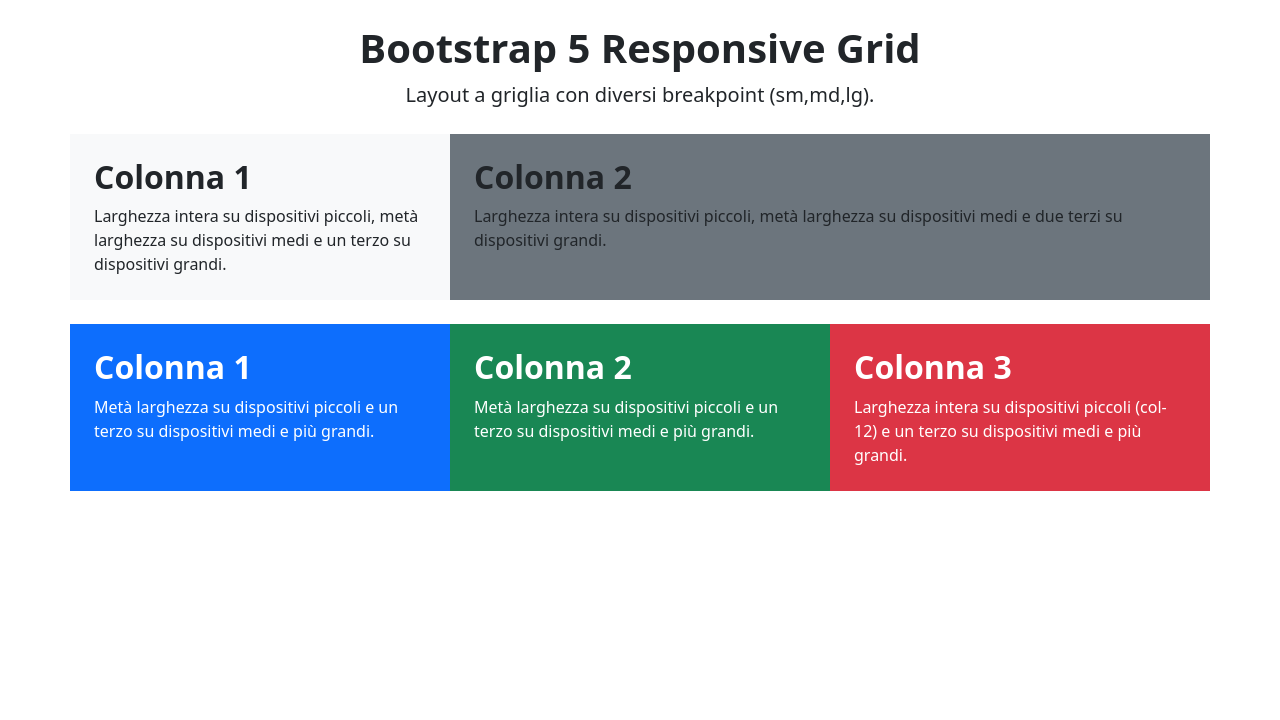
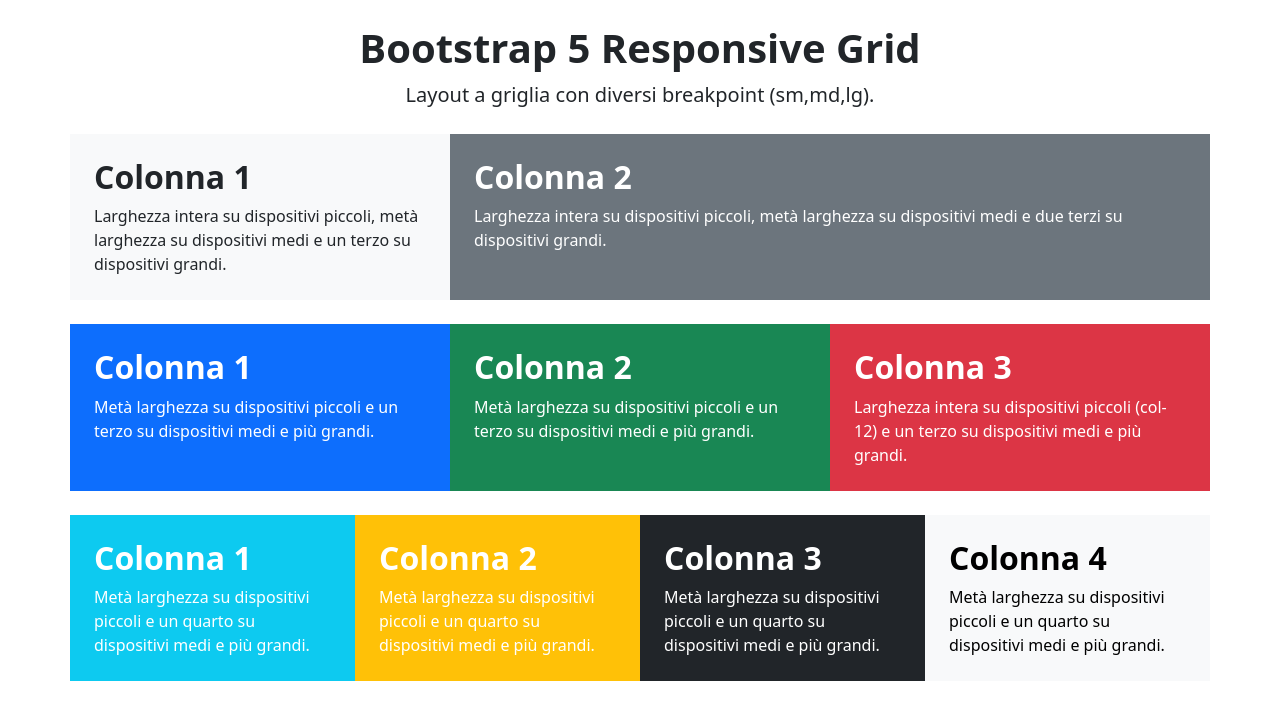
Before and after one commit to mannuccimattia/htmlcss-bootstrap-layout, a plain HTML site: page index.html in a window 1280 px wide. Drawn offline with nearby package versions, Linux system fonts and the light colour scheme.

Commit message:
[UPD] Done 3rd row

```diff
--- a/index.html
+++ b/index.html
@@ -27,7 +27,7 @@
           grandi.</span>
       </div>
 
-      <div class="col-12 col-md-6 col-lg-8 p-4 bg-secondary">
+      <div class="col-12 col-md-6 col-lg-8 p-4 bg-secondary text-white">
         <h2 class="fw-semibold">Colonna 2</h2>
         <span>Larghezza intera su dispositivi piccoli, metà larghezza su dispositivi medi e due terzi su dispositivi
           grandi.</span>
@@ -39,13 +39,32 @@
         <h2 class="fw-semibold">Colonna 1</h2>
         <span>Metà larghezza su dispositivi piccoli e un terzo su dispositivi medi e più grandi.</span>
       </div>
-      <div class="col-6 col-md-4 p-4 bg-success align-items-center">
+      <div class="col-6 col-md-4 p-4 bg-success">
         <h2 class="fw-semibold">Colonna 2</h2>
         <span>Metà larghezza su dispositivi piccoli e un terzo su dispositivi medi e più grandi.</span>
       </div>
-      <div class="col-12 col-md-4 p-4 bg-danger align-items-center">
+      <div class="col-12 col-md-4 p-4 bg-danger">
         <h2 class="fw-semibold">Colonna 3</h2>
         <span>Larghezza intera su dispositivi piccoli (col-12) e un terzo su dispositivi medi e più grandi.</span>
+      </div>
+    </div>
+    <!-- 3rd row -->
+    <div class="row my-4 text-white">
+      <div class="col-6 col-md-3 p-4 bg-info">
+        <h2 class="fw-semibold">Colonna 1</h2>
+        <span>Metà larghezza su dispositivi piccoli e un quarto su dispositivi medi e più grandi.</span>
+      </div>
+      <div class="col-6 col-md-3 p-4 bg-warning">
+        <h2 class="fw-semibold">Colonna 2</h2>
+        <span>Metà larghezza su dispositivi piccoli e un quarto su dispositivi medi e più grandi.</span>
+      </div>
+      <div class="col-6 col-md-3 p-4 bg-dark">
+        <h2 class="fw-semibold">Colonna 3</h2>
+        <span>Metà larghezza su dispositivi piccoli e un quarto su dispositivi medi e più grandi.</span>
+      </div>
+      <div class="col-6 col-md-3 p-4 bg-light text-black">
+        <h2 class="fw-semibold">Colonna 4</h2>
+        <span>Metà larghezza su dispositivi piccoli e un quarto su dispositivi medi e più grandi.</span>
       </div>
     </div>
   </div>
```
